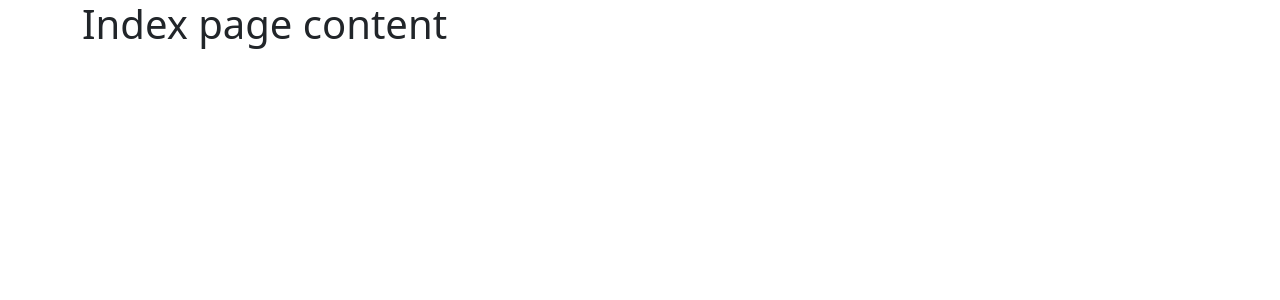
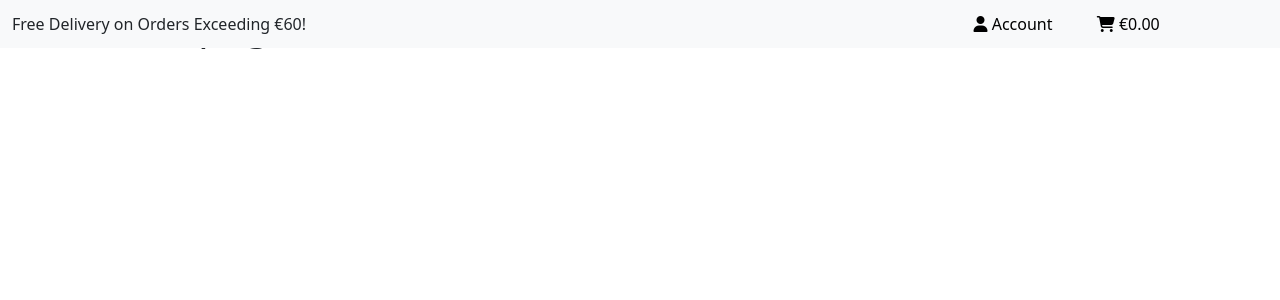
Before and after one commit to ElrieM/blacksheep, a Django app: page / in a window 1280 px wide. Shown: the top 300 px of the page. Run offline with Django 4.2, Linux system fonts and the light colour scheme; some libraries are stand-ins or nearby versions.

Commit message:
feat: Add teaser part of header

```diff
--- a/blacksheep/blacksheep/urls.py
+++ b/blacksheep/blacksheep/urls.py
@@ -15,9 +15,11 @@ Including another URLconf
 """
 from django.contrib import admin
 from django.urls import path, include
+from django.conf import settings
+from django.conf.urls.static import static
 
 urlpatterns = [
     path('admin/', admin.site.urls),
     path('accounts/', include('allauth.urls')),
     path('', include('home.urls')),
-]
+] + static(settings.MEDIA_URL, document_root=settings.MEDIA_ROOT)
--- a/blacksheep/home/templates/home/index.html
+++ b/blacksheep/home/templates/home/index.html
@@ -2,7 +2,7 @@
 {% load static %}
 
 {% block page_header %}
-    <div class="header-container">
+    <div class="container header-container">
         <div class="row">
             <div class="col"></div>
         </div>
--- a/blacksheep/templates/base.html
+++ b/blacksheep/templates/base.html
@@ -10,28 +10,28 @@
   {% block meta %}
   <meta http-equiv="X-UA-Compatible" content="ie=edge">
   <meta charset="utf-8">
-      <meta name="viewport" content="width=device-width, initial-scale=1">
+  <meta name="viewport" content="width=device-width, initial-scale=1" , shrink-to-fit="no">
   {% endblock %}
 
   {% block extra_meta %}
   {% endblock %}
 
   {% block corecss %}
-      <link href="https://cdn.jsdelivr.net/npm/bootstrap@5.1.3/dist/css/bootstrap.min.css" rel="stylesheet"
-        integrity="sha384-1BmE4kWBq78iYhFldvKuhfTAU6auU8tT94WrHftjDbrCEXSU1oBoqyl2QvZ6jIW3" crossorigin="anonymous">
+  <link href="https://cdn.jsdelivr.net/npm/bootstrap@5.1.3/dist/css/bootstrap.min.css" rel="stylesheet" integrity="sha384-1BmE4kWBq78iYhFldvKuhfTAU6auU8tT94WrHftjDbrCEXSU1oBoqyl2QvZ6jIW3" crossorigin="anonymous">
+  <link
+    href="https://fonts.googleapis.com/css2?family=Alegreya+Sans:ital,wght@0,300;1,300&family=Alegreya:ital,wght@0,500;1,500&display=swap"
+    rel="stylesheet">
+  <link rel="stylesheet" href="{% static 'css/base.css' %}">
   {% endblock %}
 
   {% block extra_css %}
   {% endblock %}
 
   {% block corejs %}
-      <script src="https://code.jquery.com/jquery-3.6.0.min.js" integrity="sha256-/xUj+3OJU5yExlq6GSYGSHk7tPXikynS7ogEvDej/m4=" crossorigin="anonymous"></script>
-      <script src="https://cdn.jsdelivr.net/npm/@popperjs/core@2.10.2/dist/umd/popper.min.js"
-        integrity="sha384-7+zCNj/IqJ95wo16oMtfsKbZ9ccEh31eOz1HGyDuCQ6wgnyJNSYdrPa03rtR1zdB" crossorigin="anonymous">
-      </script>
-      <script src="https://cdn.jsdelivr.net/npm/bootstrap@5.1.3/dist/js/bootstrap.min.js"
-        integrity="sha384-QJHtvGhmr9XOIpI6YVutG+2QOK9T+ZnN4kzFN1RtK3zEFEIsxhlmWl5/YESvpZ13" crossorigin="anonymous">
-      </script>
+  <script src="https://kit.fontawesome.com/e9c73d7092.js" crossorigin="anonymous"></script>
+  <script src="https://code.jquery.com/jquery-3.6.0.min.js"
+    integrity="sha256-/xUj+3OJU5yExlq6GSYGSHk7tPXikynS7ogEvDej/m4=" crossorigin="anonymous"></script>
+  <script src="https://cdn.jsdelivr.net/npm/bootstrap@5.1.3/dist/js/bootstrap.bundle.min.js" integrity="sha384-ka7Sk0Gln4gmtz2MlQnikT1wXgYsOg+OMhuP+IlRH9sENBO0LRn5q+8nbTov4+1p" crossorigin="anonymous"></script>
   {% endblock %}
 
   {% block extra_js %}
@@ -39,8 +39,61 @@
 
   <title>BlackSheep Printing {% block extra_title %}{% endblock %}</title>
 </head>
+
 <body>
-    <header class="container-fluid fixed-top"></header>
+  <header class="container-fluid fixed-top">
+    <div id="top-teaser" class="row bg-light py-lg-1 d-none d-lg-flex">
+      <!-- Banner -->
+      <div class="col-12 col-lg-8 my-auto py-1 py-lg-0">
+        <p class="my-1">Free Delivery on Orders Exceeding €60!</p>
+      </div>
+      <!-- User and Basket buttons -->
+      <div class="col-12 col-lg-4 my-auto py-1 py-lg-0">
+        <ul class="list-inline list-unstyled text-center text-lg-right my-0">
+          <!-- User-->
+          <li class="list-inline-item dropdown">
+            <a href="#" role="button" id="user-options" data-bs-toggle="dropdown" aria-haspopup="true"
+              aria-expanded="false" class="text-black nav-link">
+              <div class="text-center">
+                <i class="fas fa-user"></i>
+                  <span class="my-0">Account</span>
+                </div>
+            </a>
+            <div class="dropdown-menu" aria-labelledby="user-options">
+              {% if request.user.is_authenticated %}
+              {% if request.user.is_superuser %}
+              <a href="#" class="dropdown-item">Admin</a>
+              {% endif %}
+              <a href="" class="dropdown-item">Profile</a>
+              <a href="" class="dropdown-item">Past Orders</a>
+              <a href="" class="dropdown-item">Profile</a>
+              <a href="{% url 'account_logout' %}" class="dropdown-item">Log Out</a>
+              {% else %}
+              <a href="{% url 'account_signup' %}" class="dropdown-item">Register</a>
+              <a href="{% url 'account_login' %}" class="dropdown-item">Log In</a>
+              {% endif %}
+            </div>
+          </li>
+          <!-- Shopping cart -->
+          <li class="list-inline-item">
+            <a class="{% if grand_total %}text-info font-weight-bold{% else %}text-black{% endif %} nav-link" href="#">
+              <div class="text-center">
+                <div><i class="fas fa-shopping-cart"></i>
+                  <span class="my-0">
+                    {% if grand_total %}
+                    ${{ grand_total|floatformat:2 }}
+                    {% else %}
+                    €0.00
+                    {% endif %}
+                  </span>
+                </div>
+              </div>
+            </a>
+          </li>
+        </ul>
+      </div>
+    </div>
+  </header>
 
   {% if messages %}
   <div class="message-container"></div>
@@ -56,4 +109,5 @@
   {% endblock %}
 
 </body>
+
 </html>
```
Also changed, not shown: blacksheep/blacksheep/settings.py (+6 -2 lines), blacksheep/home/views.py (line endings or trailing spaces), blacksheep/static/css/base.css (added). Lines whose indentation alone changed are shown as unchanged.
